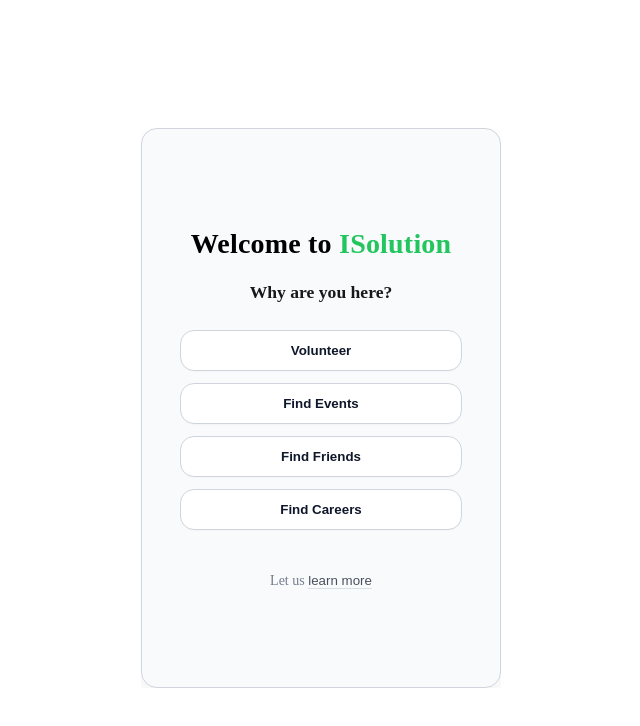
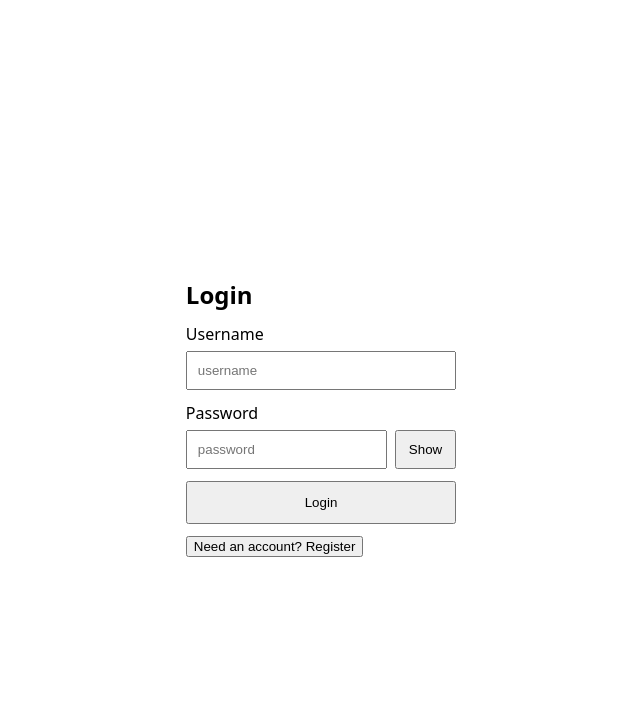
Before and after one commit to liamstapley/ISolution, a React (Create React App) app in the folder frontend/: page / in a window 1280 px wide. Shown: the top 726 px of the page, without its empty margins (319-959 px from the left). Built offline with nearby package versions, Linux system fonts and the light colour scheme; a web font is replaced by a local one.

Commit message:
Added Log In Back

```diff
--- a/frontend/src/App.js
+++ b/frontend/src/App.js
@@ -4,7 +4,7 @@ import Login from "./components/Login";
 import HomeCard from "./components/HomeCard";
 import AdditionalInfoCard from "./components/AdditionalInfoCard";
 import PersonalityQuiz from "./components/PersonalityQuiz";
-import InterestsCausesQuiz from "./components/AdditionalInterestsQuiz"; // 👈 ADD THIS
+import InterestsCausesQuiz from "./components/AdditionalInterestsQuiz";
 
 import VolunteerCard from "./components/VolunteerCard";
 import SocialCard from "./components/SocialCard";
@@ -14,12 +14,29 @@ import CareersCard from "./components/CareersCard";
 import "./components/TextSwiper.css";
 
 export default function App() {
-  // If you’re using the login-first flow, start at "login"; otherwise "home".
-  const [view, setView] = useState("home");
+  // Start at the login screen
+  const [view, setView] = useState("login");
   const cardSize = { width: 360, height: 560 };
+
+  // If you want to auto-skip login when a token exists, uncomment:
+  // useEffect(() => {
+  //   if (localStorage.getItem("token")) setView("home");
+  // }, []);
 
   return (
     <div style={{ minHeight: "100dvh", display: "grid", placeItems: "center", margin: 0 }}>
+      {/* LOGIN */}
+      {view === "login" && (
+        <Login
+          onLogin={({ registered }) => {
+            // If they just registered -> go to intro survey
+            // If they just logged in -> go to home
+            setView(registered ? "personality_intro" : "home");
+          }}
+        />
+      )}
+
+      {/* HOME */}
       {view === "home" && (
         <HomeCard
           {...cardSize}
@@ -28,45 +45,54 @@ export default function App() {
             if (val === "events") setView("events");
             if (val === "friends") setView("friends");
             if (val === "careers") setView("careers");
-            // Add an entry point to Additional Info wherever you prefer (e.g., a button on Home)
             if (val === "additional") setView("additional");
           }}
           onLearnMore={() => setView("additional")}
         />
       )}
 
+      {/* ADDITIONAL INFO HUB */}
       {view === "additional" && (
         <AdditionalInfoCard
           {...cardSize}
-          onBack={() => setView("additional")}
-          onHome={() => setView("home")}
+          onBack={() => setView("home")}  // back to home
           onChoose={(val) => {
             if (val === "personality") setView("personality");
-            if (val === "interests/causes") setView("interests/causes"); // 👈 HANDLE IT
+            if (val === "interests/causes") setView("interests/causes");
             if (val === "location") setView("location"); // (future)
           }}
         />
       )}
 
+      {/* INTRO SURVEY (after register) */}
+      {view === "personality_intro" && (
+        <PersonalityQuiz
+          {...cardSize}
+          onDone={() => setView("home")} // after intro survey, go to home
+        />
+      )}
+
+      {/* PERSONALITY from Additional Info */}
       {view === "personality" && (
         <PersonalityQuiz
           {...cardSize}
-          onDone={() => setView("additional")} // after submit, go back to Additional Info
+          onDone={() => setView("additional")} // after submit, back to Additional Info
         />
       )}
 
-      {view === "interests/causes" && ( // 👈 RENDER THE QUIZ
+      {/* INTERESTS / CAUSES QUIZ */}
+      {view === "interests/causes" && (
         <InterestsCausesQuiz
           {...cardSize}
           onDone={(answers) => {
-            // save like your other quizzes
             console.log("Interests/Causes saved:", answers);
             // e.g., api.saveQuiz("interests_causes", answers);
-            setView("additional"); // go back to Additional Info page
+            setView("additional"); // back to Additional Info page
           }}
         />
       )}
 
+      {/* OTHER CARDS */}
       {view === "volunteer" && <VolunteerCard {...cardSize} onBack={() => setView("home")} />}
       {view === "events" && <SocialCard {...cardSize} onBack={() => setView("home")} />}
       {view === "friends" && <FriendsCard {...cardSize} onBack={() => setView("home")} />}
```
